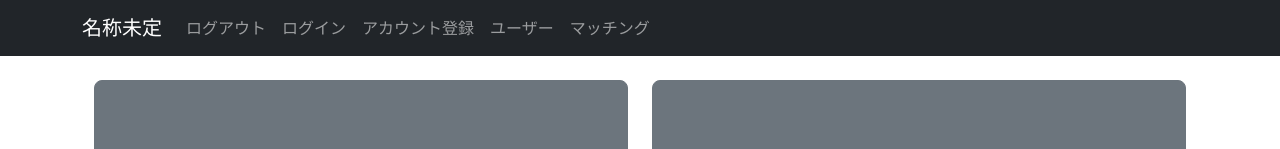
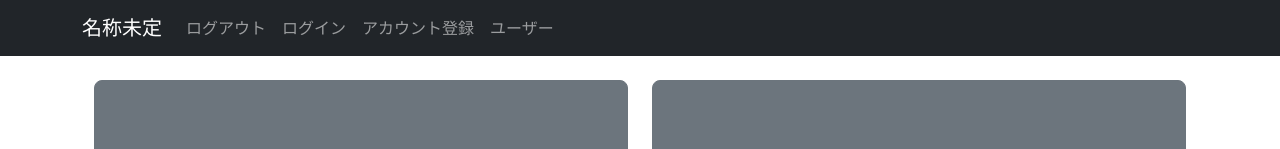
Before and after one commit to TeamKaseDori/frontend, a React (Vite) app: page / in a window 1280 px wide. Shown: the top 149 px of the page. Built offline with nearby package versions, Linux system fonts and the light colour scheme.

Commit message:
ヘッダーの編集

```diff
--- a/src/components/molecules/header.jsx
+++ b/src/components/molecules/header.jsx
@@ -13,7 +13,6 @@ export const Header = () => {
                 <Nav.Link href="/login">ログイン</Nav.Link>
                 <Nav.Link href="/signup">アカウント登録</Nav.Link>
                 <Nav.Link href="/user">ユーザー</Nav.Link>
-                <Nav.Link href="/matching">マッチング</Nav.Link>
             </Nav>
             </Navbar.Collapse>
         </Container>
```
